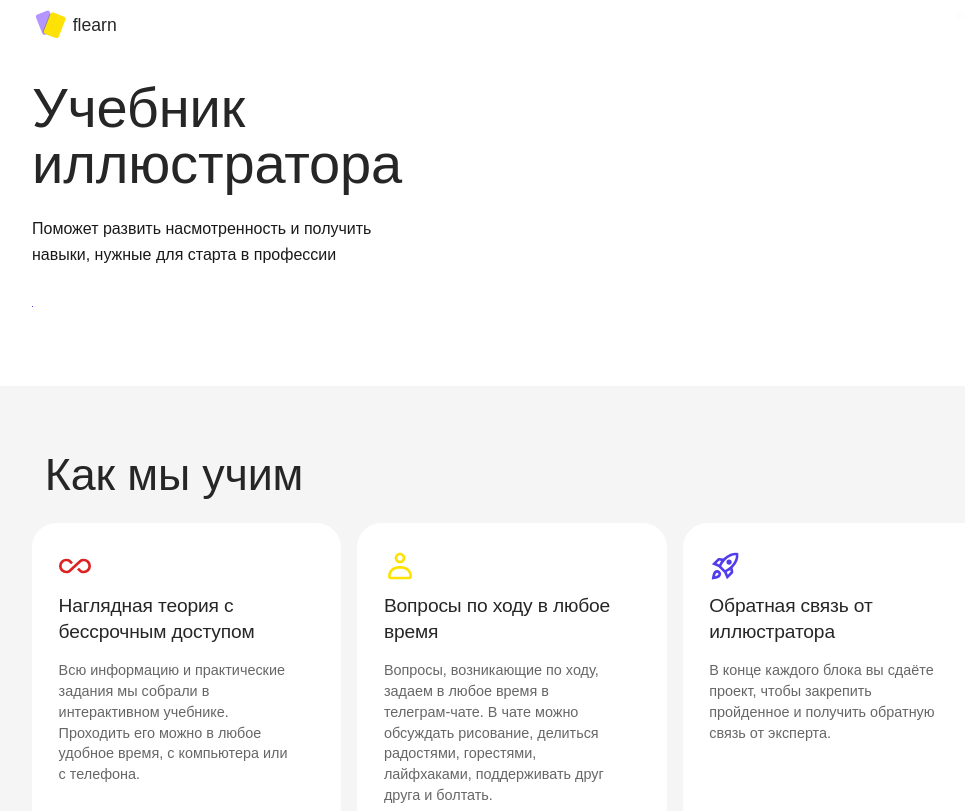
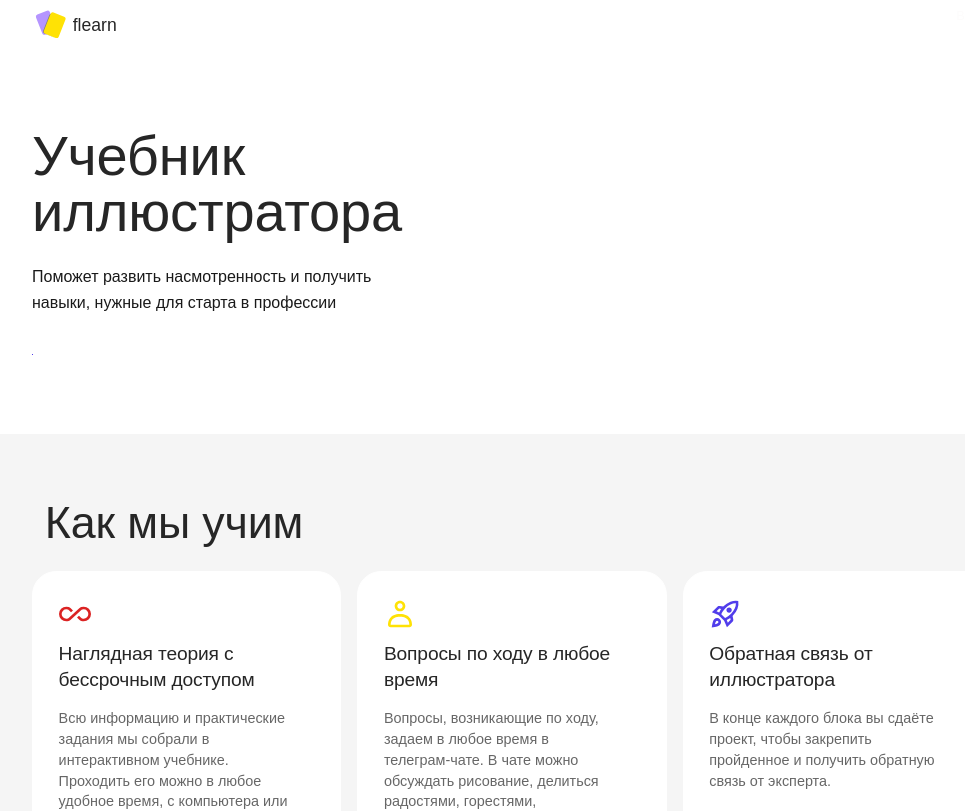
Before and after one commit to sulianova/flearn-frontend, a React (Create React App) app: page / in a window 1280 px wide. Shown: the top 811 px of the page, without its empty margins (128-1093 px from the left). Built offline with nearby package versions, Linux system fonts and the light colour scheme; no server answers; the database is empty; a web font is replaced by a local one.

Commit message:
add font

```diff
--- a/src/pages/Home/blocks/Header/Header.module.scss
+++ b/src/pages/Home/blocks/Header/Header.module.scss
@@ -5,7 +5,7 @@
   display: flex;
   align-items: center;
 
-  margin: set-calc(40) 0 set-calc(100);
+  margin: set-calc(100) 0 set-calc(100);
 
   @include set-media(md) {
     flex-direction: column;
--- a/src/styles/variables.scss
+++ b/src/styles/variables.scss
@@ -229,7 +229,7 @@ $shadow-medium-default: 0px 1px 12px 2px rgba(36, 36, 36, 0.07);
 $shadow-medium-pressed: 0px 1px 8px rgba(36, 36, 36, 0.07);
 $shadow-huge-default: 4px 15px 24px -8px rgba(36, 36, 36, .02);
 $shadow-popup: 0 2px 10px 0 rgba(0, 0, 0, .3);
-$shadow-menu: 0px 2px 17px 2px rgba(0, 0, 0, 0.1);
+$shadow-menu: 0 10px 48px $color-palette-black-200-a;
 
 //filter
 $backdrop-filter: 10;
```
